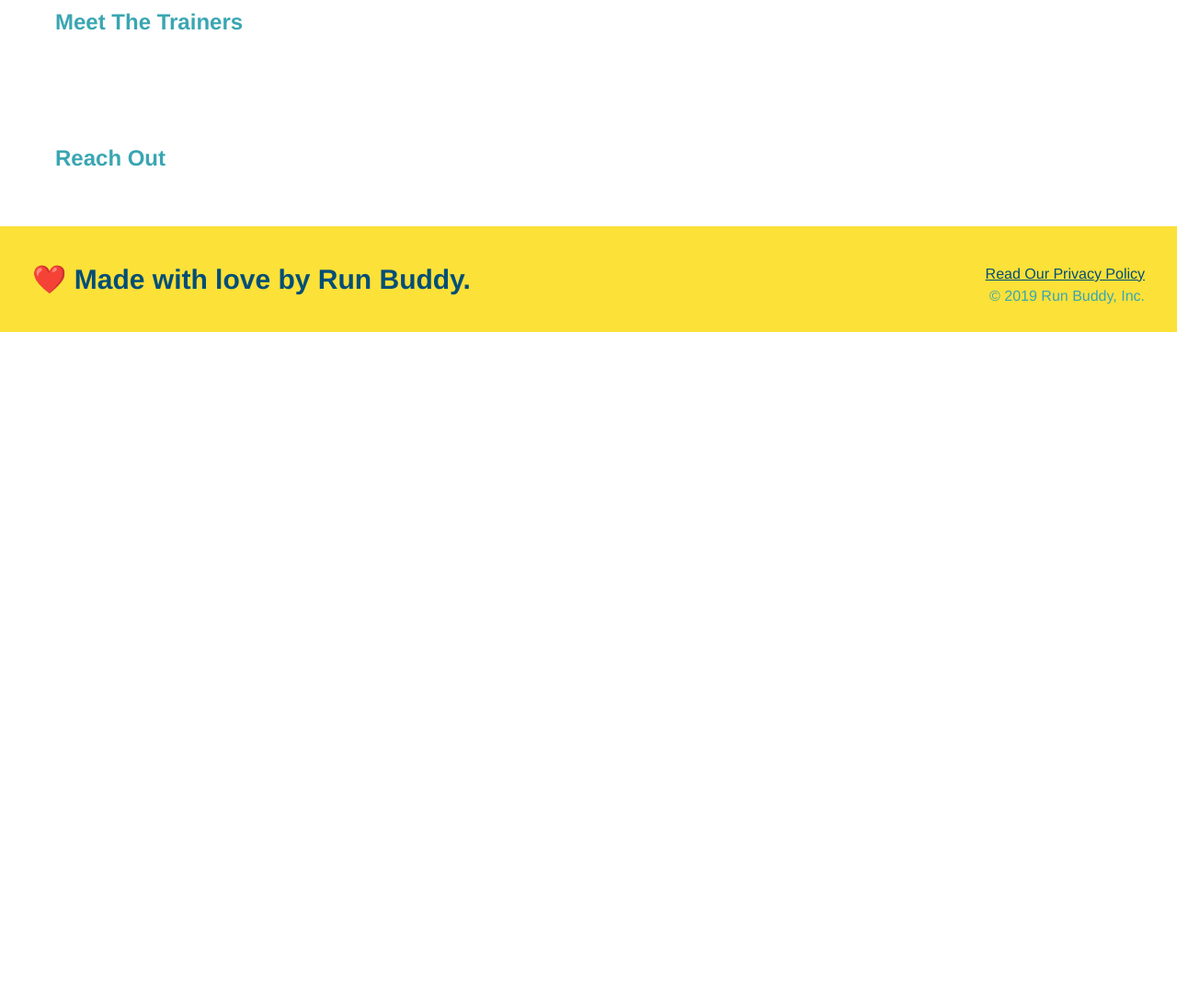
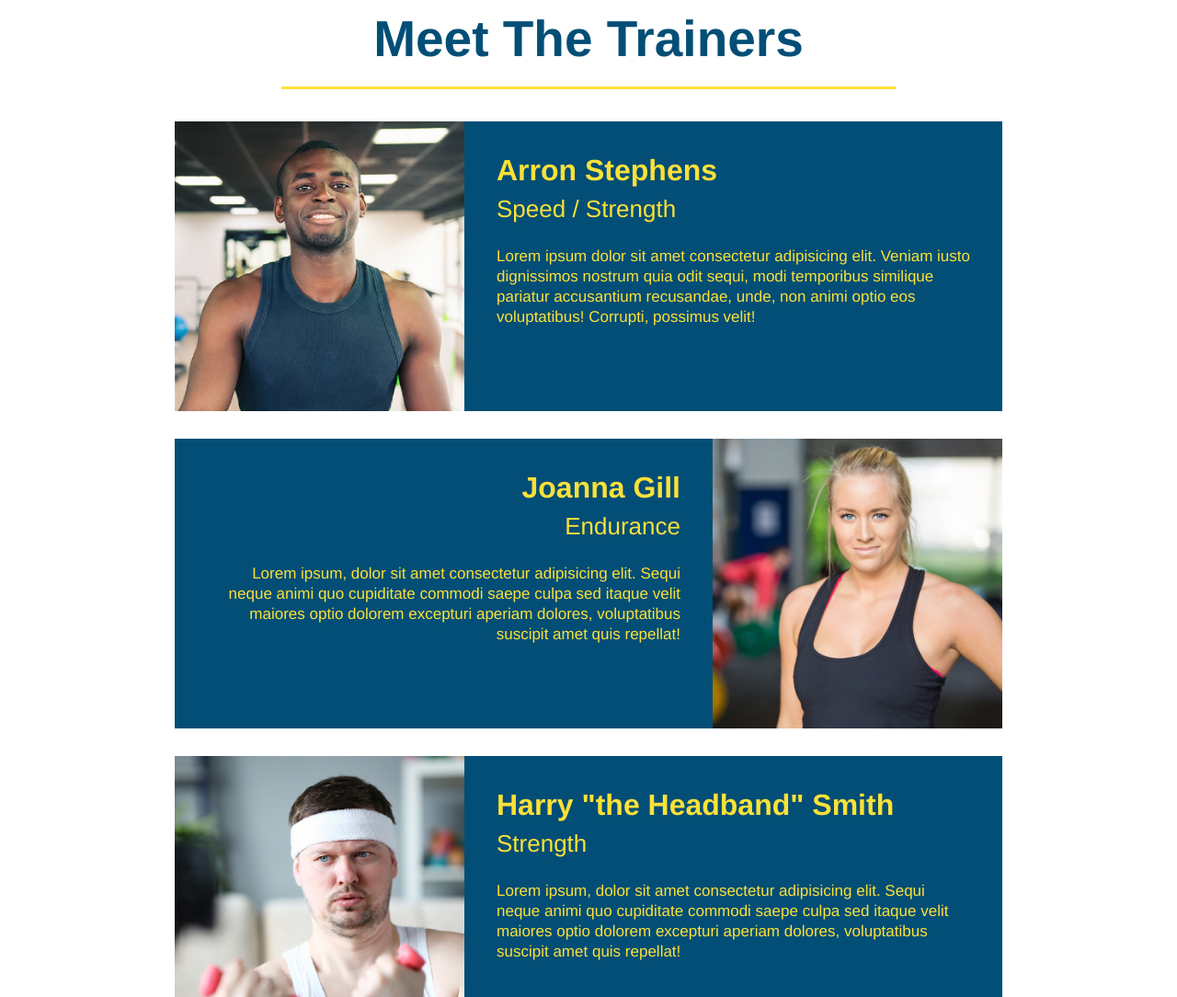
Before and after one commit to jpd61/run-buddy, a plain HTML site: page index.html in a window 1280 px wide. Shown: the part 2780-3864 px from the top of the page at 92% size. Before the commit the page ends 3141 px from the top, so only its background shows below. Drawn offline with Linux system fonts and the light colour scheme.

Commit message:
trainers added

```diff
--- a/assets/css/style.css
+++ b/assets/css/style.css
@@ -177,3 +177,52 @@ section {
 .steps span {
     font-size: 38px;
 }
+
+.trainers {
+    text-align: center;
+}
+
+.trainer {
+    width: 900px;
+    margin: 0 auto 30px auto;
+    background: #024e76;
+    color: #fce138;
+    overflow: auto;
+}
+
+.trainer img {
+    width: 35%;
+    float: left;
+    overflow: auto;
+}
+
+.trainer-bio {
+    padding: 35px;
+    float: left;
+    width: 65%;
+    overflow: auto;
+}
+
+.text-left {
+    text-align: left;
+}
+
+.text-right {
+    text-align: right;
+}
+
+.trainer-bio h3 {
+    font-size: 32px;
+    margin-bottom: 8px;
+}
+
+.trainer-bio h4 {
+    font-weight: lighter;
+    font-size: 26px;
+    margin-bottom: 25px;
+}
+
+.trainer-bio p {
+    font-size: 17px;
+    line-height: 1.3;
+}
--- a/index.html
+++ b/index.html
@@ -112,8 +112,43 @@
 </section>
 
 <!-- "meet the trainers" section-->
-<section id="your-trainers">
-    <h2>Meet The Trainers</h2>
+<section id="your-trainers" class="trainers">
+    <h2 class="section-title primary-border">Meet The Trainers</h2>
+
+    <article class="trainer">
+        <img src="./assets/images/trainer-1.jpg" alt="Arron Stephens in his workout clothes, ready to pump iron" />
+        <div class="trainer-bio text-left">
+            <h3>Arron Stephens</h3>
+            <h4>Speed / Strength</h4>
+            <p>
+                Lorem ipsum dolor sit amet consectetur adipisicing elit. Veniam iusto dignissimos nostrum quia odit sequi, modi temporibus similique pariatur accusantium recusandae, unde, non animi optio eos voluptatibus! Corrupti, possimus velit!
+            </p>
+        </div>
+    </article>
+
+    <article class="trainer">
+        <div class="trainer-bio text-right">
+          <h3>Joanna Gill</h3>
+          <h4>Endurance</h4>
+          <p>
+            Lorem ipsum, dolor sit amet consectetur adipisicing elit. Sequi neque animi quo cupiditate commodi saepe culpa sed
+            itaque velit maiores optio dolorem excepturi aperiam dolores, voluptatibus suscipit amet quis repellat!
+          </p>
+        </div>
+        <img src="./assets/images/trainer-2.jpg" alt="Joanna Gill cooling off after a workout" />
+      </article>
+
+      <article class="trainer">
+        <img src="./assets/images/trainer-3.jpg" alt="Harry Smith wearing a headband and lifting comically small pink weights" />
+        <div class="trainer-bio text-left">
+          <h3>Harry "the Headband" Smith</h3>
+          <h4>Strength</h4>
+          <p>
+            Lorem ipsum, dolor sit amet consectetur adipisicing elit. Sequi neque animi quo cupiditate commodi saepe culpa sed
+            itaque velit maiores optio dolorem excepturi aperiam dolores, voluptatibus suscipit amet quis repellat!
+          </p>
+        </div>
+      </article>
 </section>
 
 <!-- "reach out" section -->
```
Also changed, not shown: assets/images/trainer-1.jpg (added), assets/images/trainer-2.jpg (added), assets/images/trainer-3.jpg (added).
